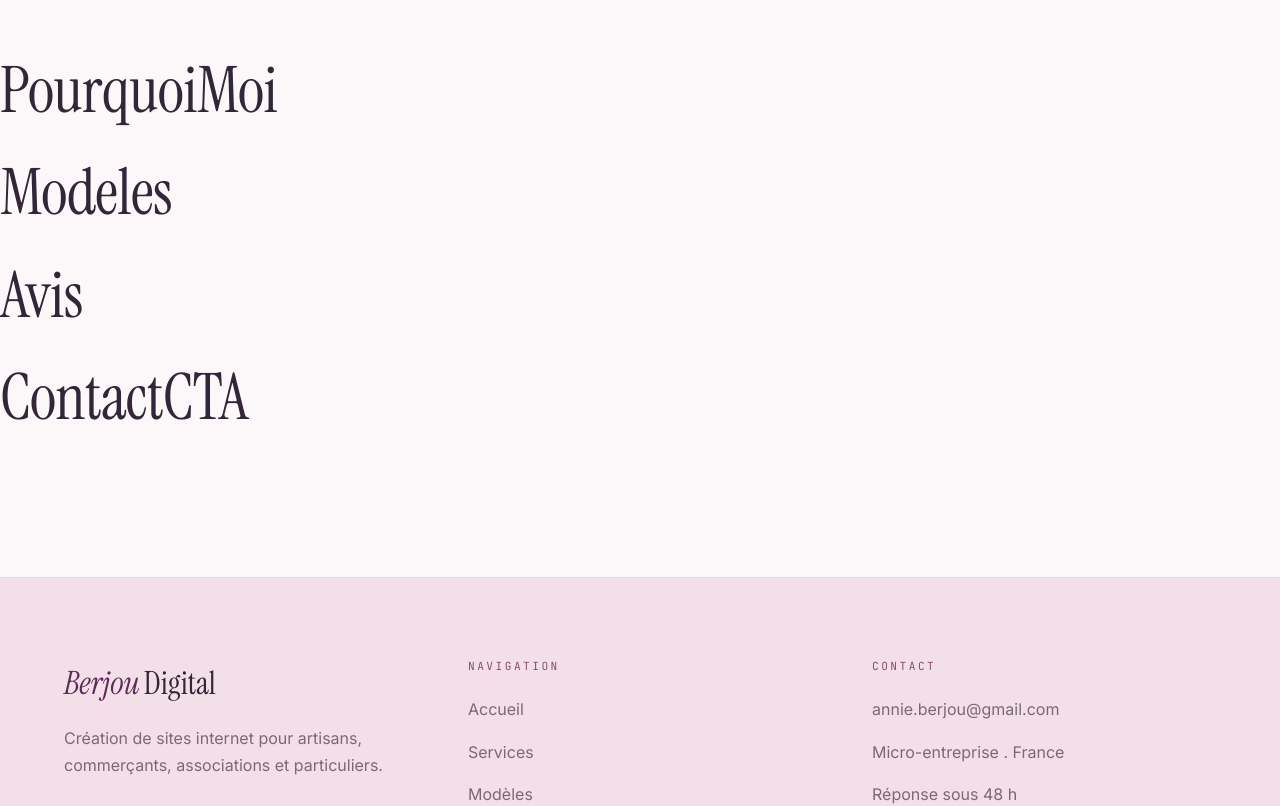
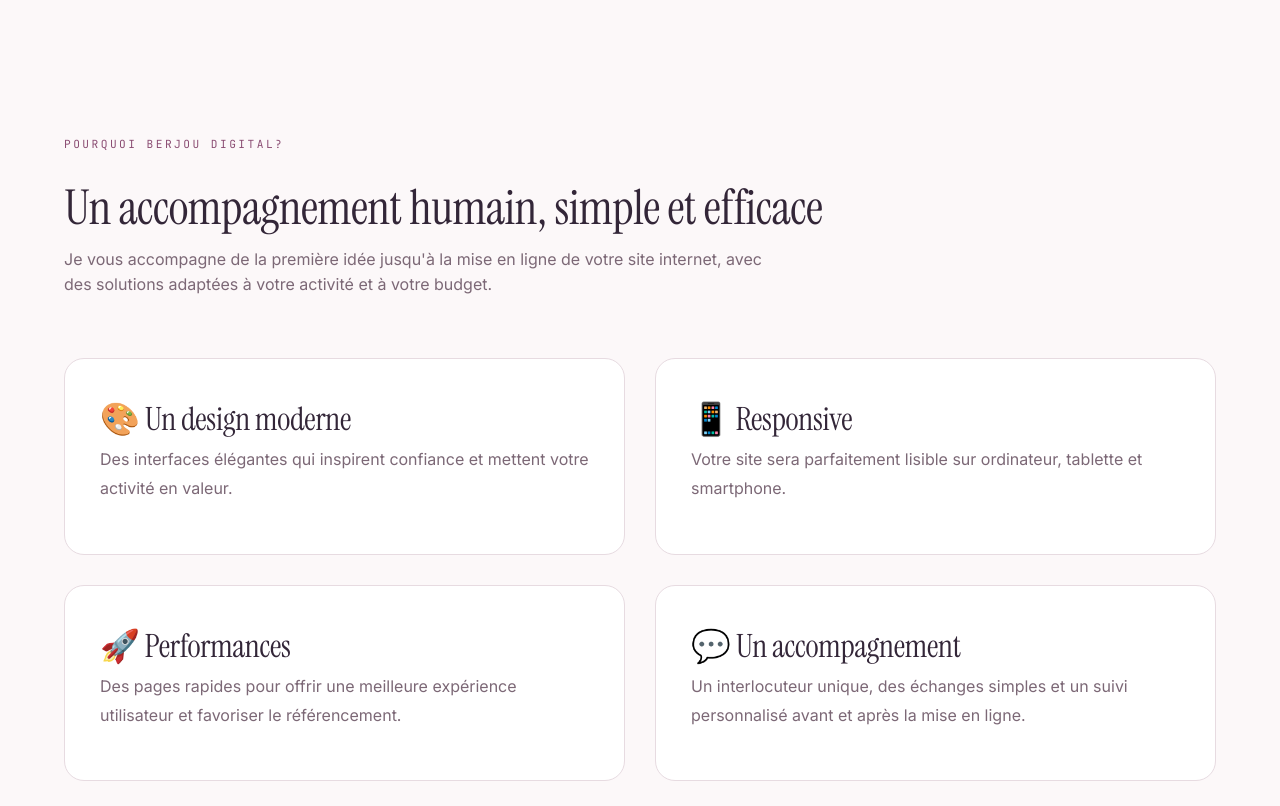
Before and after one commit to ninie08car/berjou-digital, a React (Vite) app: page / in a window 1280 px wide. Shown: the part 1560-2366 px from the top of the page. Built offline with nearby package versions, Linux system fonts and the light colour scheme.

Commit message:
Contenu Pourquoi Moi

```diff
--- /dev/null
+++ b/src/components/PourquoiMoi/PourquoiMoi.css
@@ -0,0 +1,45 @@
+.pourquoi-moi {
+  padding: 100px 0;
+  background: var(--blush);
+}
+
+.pourquoi-moi h2 {
+  margin: 20px 0;
+  color: var(--bordeaux);
+}
+
+.pourquoi-intro {
+  max-width: 700px;
+  margin-bottom: 60px;
+  color: var(--muted-foreground);
+}
+
+.pourquoi-grid {
+  display: grid;
+  grid-template-columns: repeat(2, 1fr);
+  gap: 30px;
+}
+
+.pourquoi-card {
+  background: white;
+  padding: 35px;
+  border-radius: 20px;
+  border: 1px solid var(--border);
+  transition: 0.3s;
+}
+
+.pourquoi-card:hover {
+  transform: translateY(-6px);
+  box-shadow: 0 15px 35px rgba(0, 0, 0, 0.08);
+}
+
+.pourquoi-card p {
+  color: var(--muted-foreground);
+  line-height: 1.8;
+}
+
+@media (max-width: 768px) {
+  .pourquoi-grid {
+    grid-template-columns: 1fr;
+  }
+}
--- a/src/components/PourquoiMoi/PourquoiMoi.jsx
+++ b/src/components/PourquoiMoi/PourquoiMoi.jsx
@@ -1,7 +1,52 @@
-import { h1 } from "framer-motion/client";
+import { Link } from "react-router-dom";
+import "./PourquoiMoi.css";
 
 function PourquoiMoi() {
-  return <h1>PourquoiMoi</h1>;
+  return (
+    <section className="pourquoimoi">
+      <div className="container">
+        <p className="eyebrow">Pourquoi Berjou Digital?</p>
+        <h2>Un accompagnement humain, simple et efficace</h2>
+        <p className="pourquoi-intro">
+          Je vous accompagne de la première idée jusqu'à la mise en ligne de
+          votre site internet, avec des solutions adaptées à votre activité et à
+          votre budget.
+        </p>
+        <div className="pourquoi-grid">
+          <article className="pourquoi-card">
+            <h3>🎨 Un design moderne</h3>
+            <p>
+              Des interfaces élégantes qui inspirent confiance et mettent votre
+              activité en valeur.
+            </p>
+          </article>
+          <article className="pourquoi-card">
+            <h3>📱 Responsive</h3>
+            <p>
+              Votre site sera parfaitement lisible sur ordinateur, tablette et
+              smartphone.
+            </p>
+          </article>
+
+          <article className="pourquoi-card">
+            <h3>🚀 Performances</h3>
+            <p>
+              Des pages rapides pour offrir une meilleure expérience utilisateur
+              et favoriser le référencement.
+            </p>
+          </article>
+
+          <article className="pourquoi-card">
+            <h3>💬 Un accompagnement</h3>
+            <p>
+              Un interlocuteur unique, des échanges simples et un suivi
+              personnalisé avant et après la mise en ligne.
+            </p>
+          </article>
+        </div>
+      </div>
+    </section>
+  );
 }
 
 export default PourquoiMoi;
```
